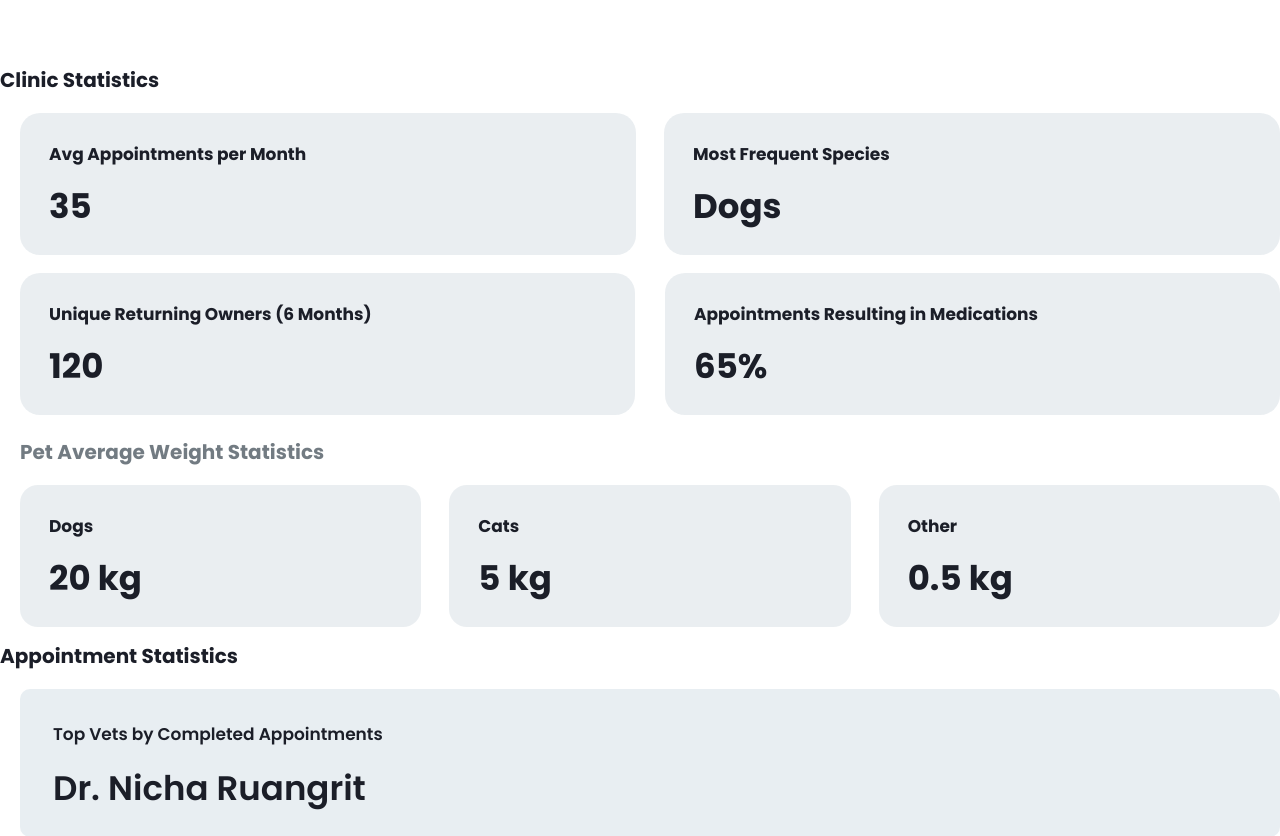
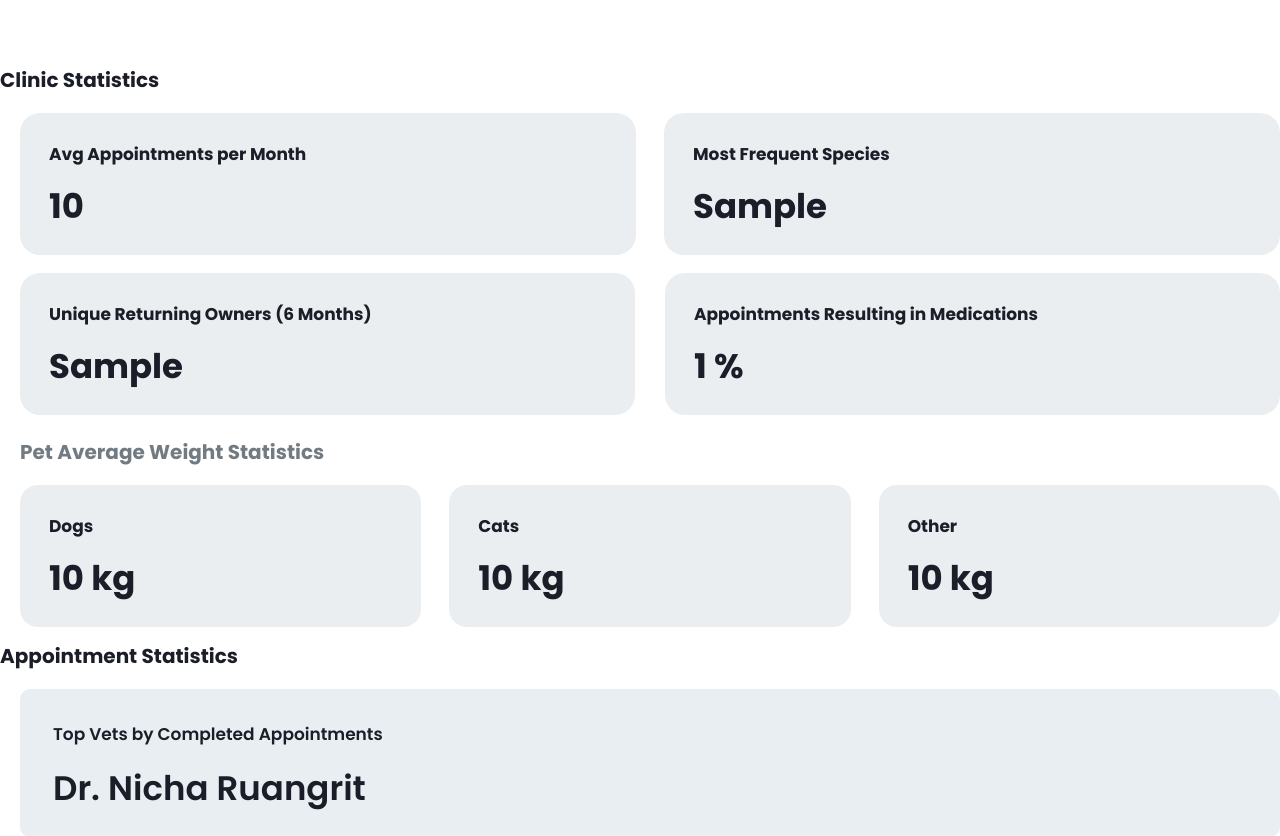
Before and after one commit to colarrbear/Paw-n-Care-Testing, a Django app: template paw_n_care/templates/statistic.html in a window 1280 px wide. Shown: the part 521-1357 px from the top of the page. Run offline with Django 3.2, Linux system fonts and the light colour scheme; the template is opened without the code that fills it: most values are stand-ins (such as "Sample title", 1, 10 or a date in 2020); some libraries are stand-ins or nearby versions.

Commit message:
Make Clinic Statistics show correctly

```diff
--- a/paw_n_care/templates/statistic.html
+++ b/paw_n_care/templates/statistic.html
@@ -13,6 +13,7 @@
             </div>
         </div>
         <div class="self-stretch h-96 py-7 flex-col justify-start items-start gap-[18px] flex">
+            <!-- Individual Statistic Part -->
             <div class="self-stretch text-[#1b1e28] text-xl font-bold font-['Plus Jakarta Sans'] leading-normal">Individual Statistic</div>
             <div class="self-stretch h-[286px] pl-5 flex-col justify-start items-start gap-[18px] flex">
             <div class="w-full flex justify-between items-center gap-4">
@@ -71,6 +72,7 @@
         <div class="self-stretch h-[1884px] flex-col justify-start items-start flex">
             <div class="self-stretch h-[370px] py-3 flex-col justify-center items-start gap-7 flex">
                 <div class="self-stretch h-[180px] flex-col justify-start items-start gap-[18px] flex">
+                    <!-- Clinic Statistics Part-->
                     <div class="self-stretch text-[#1b1e28] text-xl font-bold font-[poppins] leading-normal">Clinic Statistics</div>
                     <div class="self-stretch pl-5 justify-start items-center gap-7 inline-flex">
                         <div class="grow shrink basis-0 p-7 bg-[#305672]/10 rounded-[20px] border border-black/0 flex-col justify-start items-start gap-[18px] inline-flex">
@@ -78,7 +80,7 @@
                                 <div class="grow shrink basis-0 text-[#1b1e28] text-[17px] font-bold font-['Plus Jakarta Sans'] leading-normal">Avg Appointments per Month</div>
                             </div>
                             <div class="self-stretch h-10 flex-col justify-start items-start gap-1 flex">
-                                <div class="self-stretch text-[#1b1e28] text-[34px] font-bold font-['Plus Jakarta Sans'] leading-10">35</div>
+                                <div class="self-stretch text-[#1b1e28] text-[34px] font-bold font-['Plus Jakarta Sans'] leading-10">{{ avg_monthly_appointments }}</div>
                             </div>
                         </div>
                         <div class="grow shrink basis-0 p-7 bg-[#305672]/10 rounded-[20px] border border-black/0 flex-col justify-start items-start gap-[18px] inline-flex">
@@ -86,7 +88,7 @@
                                 <div class="grow shrink basis-0 text-[#1b1e28] text-[17px] font-bold font-['Plus Jakarta Sans'] leading-normal">Most Frequent Species</div>
                             </div>
                             <div class="self-stretch h-10 flex-col justify-start items-start gap-1 flex">
-                                <div class="self-stretch text-[#1b1e28] text-[34px] font-bold font-['Plus Jakarta Sans'] leading-10">Dogs</div>
+                                <div class="self-stretch text-[#1b1e28] text-[34px] font-bold font-['Plus Jakarta Sans'] leading-10">{{ most_frequent_species }}</div>
                             </div>
                         </div>
                     </div>
@@ -97,7 +99,7 @@
                             <div class="grow shrink basis-0 text-[#1b1e28] text-[17px] font-bold font-['Plus Jakarta Sans'] leading-normal">Unique Returning Owners (6 Months)</div>
                         </div>
                         <div class="self-stretch h-10 flex-col justify-start items-start gap-1 flex">
-                            <div class="self-stretch text-[#1b1e28] text-[34px] font-bold font-['Plus Jakarta Sans'] leading-10">120</div>
+                            <div class="self-stretch text-[#1b1e28] text-[34px] font-bold font-['Plus Jakarta Sans'] leading-10">{{ returning_owners }}</div>
                         </div>
                     </div>
                     <div class="grow shrink basis-0 p-7 bg-[#305672]/10 rounded-[20px] border border-black/0 flex-col justify-start items-start gap-[18px] inline-flex">
@@ -105,13 +107,14 @@
                             <div class="grow shrink basis-0 text-[#1b1e28] text-[17px] font-bold font-['Plus Jakarta Sans'] leading-normal">Appointments Resulting in Medications</div>
                         </div>
                         <div class="self-stretch h-10 flex-col justify-start items-start gap-1 flex">
-                            <div class="self-stretch text-[#1b1e28] text-[34px] font-bold font-['Plus Jakarta Sans'] leading-10">65%</div>
+                            <div class="self-stretch text-[#1b1e28] text-[34px] font-bold font-['Plus Jakarta Sans'] leading-10">{{ medication_percentage }} %</div>
                         </div>
                     </div>
                 </div>
             </div>
             <div class="self-stretch h-[204px] pl-5 py-3 flex-col justify-center items-start gap-7 flex">
                 <div class="self-stretch h-[180px] flex-col justify-start items-start gap-[18px] flex">
+                    <!-- Pet Average Weight Statistics Part-->
                     <div class="self-stretch text-[#14232e]/60 text-xl font-bold font-['Plus Jakarta Sans'] leading-normal">Pet Average Weight Statistics</div>
                     <div class="self-stretch justify-start items-center gap-7 inline-flex">
                         <div class="grow shrink basis-0 p-7 bg-[#305672]/10 rounded-[18px] border border-black/0 flex-col justify-start items-start gap-[18px] inline-flex">
@@ -119,7 +122,7 @@
                                 <div class="grow shrink basis-0 text-[#1b1e28] text-[17px] font-bold font-['Plus Jakarta Sans'] leading-normal">Dogs</div>
                             </div>
                             <div class="self-stretch h-10 flex-col justify-start items-start gap-1 flex">
-                                <div class="self-stretch text-[#1b1e28] text-[34px] font-bold font-['Plus Jakarta Sans'] leading-10">20 kg</div>
+                                <div class="self-stretch text-[#1b1e28] text-[34px] font-bold font-['Plus Jakarta Sans'] leading-10">{{ dog_avg_weight }} kg</div>
                             </div>
                         </div>
                         <div class="grow shrink basis-0 p-7 bg-[#305672]/10 rounded-[18px] border border-black/0 flex-col justify-start items-start gap-[18px] inline-flex">
@@ -127,7 +130,7 @@
                                 <div class="grow shrink basis-0 text-[#1b1e28] text-[17px] font-bold font-['Plus Jakarta Sans'] leading-normal">Cats</div>
                             </div>
                             <div class="self-stretch h-10 flex-col justify-start items-start gap-1 flex">
-                                <div class="self-stretch text-[#1b1e28] text-[34px] font-bold font-['Plus Jakarta Sans'] leading-10">5 kg</div>
+                                <div class="self-stretch text-[#1b1e28] text-[34px] font-bold font-['Plus Jakarta Sans'] leading-10">{{ cat_avg_weight }} kg</div>
                             </div>
                         </div>
                         <div class="grow shrink basis-0 p-7 bg-[#305672]/10 rounded-[18px] border border-black/0 flex-col justify-start items-start gap-[18px] inline-flex">
@@ -135,7 +138,7 @@
                                 <div class="grow shrink basis-0 text-[#1b1e28] text-[17px] font-bold font-['Plus Jakarta Sans'] leading-normal">Other</div>
                             </div>
                             <div class="self-stretch h-10 flex-col justify-start items-start gap-1 flex">
-                                <div class="self-stretch text-[#1b1e28] text-[34px] font-bold font-['Plus Jakarta Sans'] leading-10">0.5 kg</div>
+                                <div class="self-stretch text-[#1b1e28] text-[34px] font-bold font-['Plus Jakarta Sans'] leading-10">{{ other_avg_weight }} kg</div>
                             </div>
                         </div>
                     </div>
```
Also changed, not shown: paw_n_care/views.py (+53 -1 lines), paw_n_care/services.py (deleted).
